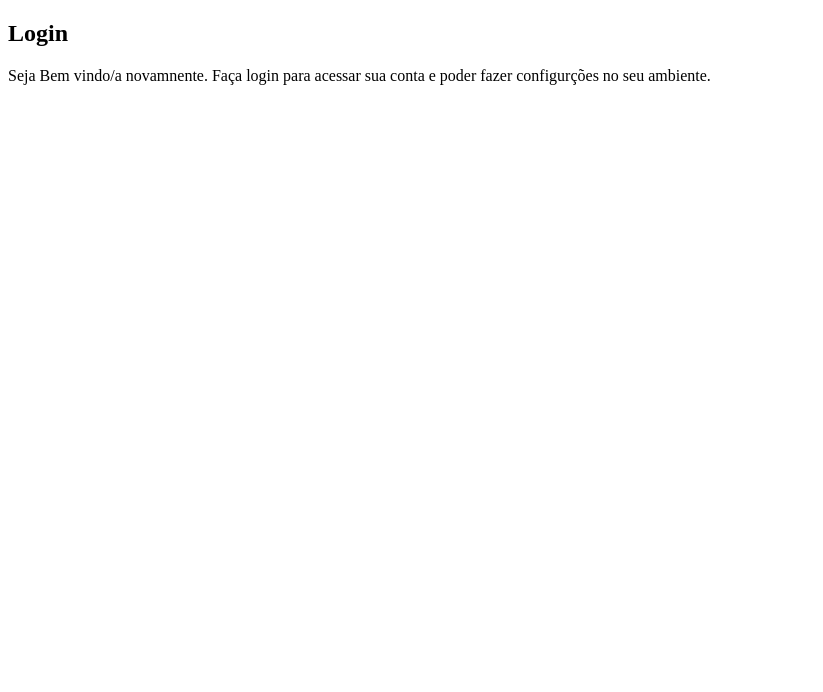
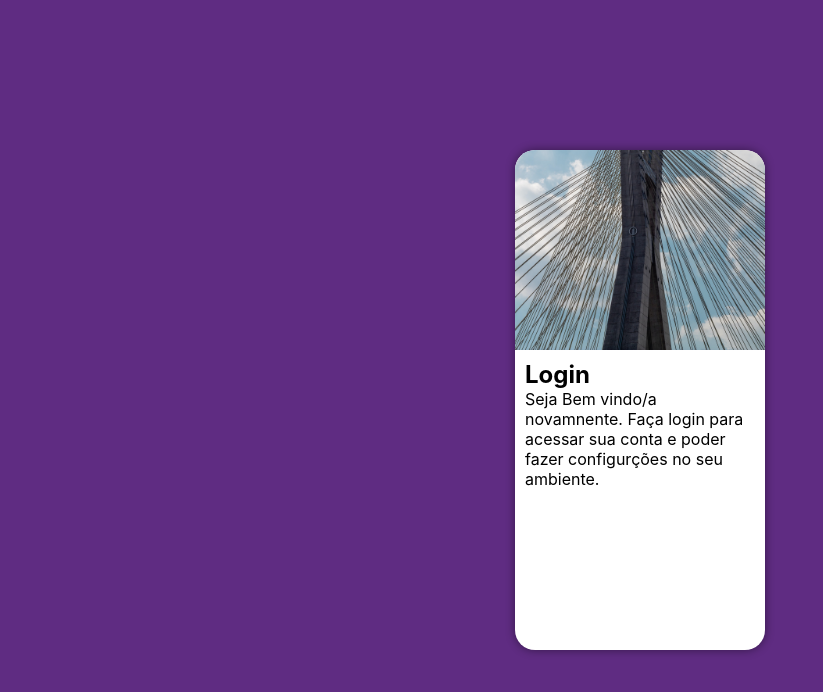
Before and after one commit to Euclides-Gune/projecto-login7, a plain HTML site: page index.html in a window 1280 px wide. Shown: the whole page, without its empty margins (0-823 px from the left). Drawn offline with Linux system fonts and the light colour scheme.

Commit message:
layout do projecto

```diff
--- a/estilos/style.css
+++ b/estilos/style.css
@@ -5,3 +5,50 @@
    verde: #49a09d
    roxo:  #5f2c82
 */
+
+* {
+    font-family: -apple-system, BlinkMacSystemFont, 'Segoe UI', Roboto, Oxygen, Ubuntu, Cantarell, 'Open Sans', 'Helvetica Neue', sans-serif;
+    padding: 0%;
+    margin: 0%;
+    box-sizing: border-box;
+}
+
+body, html {
+    background-color: #5f2c82;
+    height: 100vh;
+    width: 100vw;
+}
+
+main {
+    position: relative;
+    height: 100vh;
+    width: 100vw;
+}
+
+section#login {
+    position: absolute;
+    top: 50%;
+    left: 50%;
+    transform:translate(-50%, -50%);
+    overflow: hidden;
+
+    background-color: white;
+    width: 250px;
+    height: 500px;
+    border-radius: 20px;
+    box-shadow: 0px 0px 10px rgb(0, 0, 0, 0.450);
+}
+
+section#login > div#imagem {
+    display: block;
+    background-image: url('../imagens/pexels-bruno-thethe-3035998.jpg');
+    background-size: cover;
+    background-repeat: no-repeat;
+    background-position: left bottom;
+    height: 200px;
+}
+
+section#login > div#formulario {
+    display: block;
+    padding: 10px;
+}
--- a/index.html
+++ b/index.html
@@ -13,7 +13,7 @@
 
             </div>
 
-            <div id="formulário">
+            <div id="formulario">
                 <h1>Login</h1>
                 <p>Seja Bem vindo/a novamnente. Faça login para acessar sua conta e poder fazer configurções no seu ambiente. </p>
                 <form action="login.php" method="post">
```
